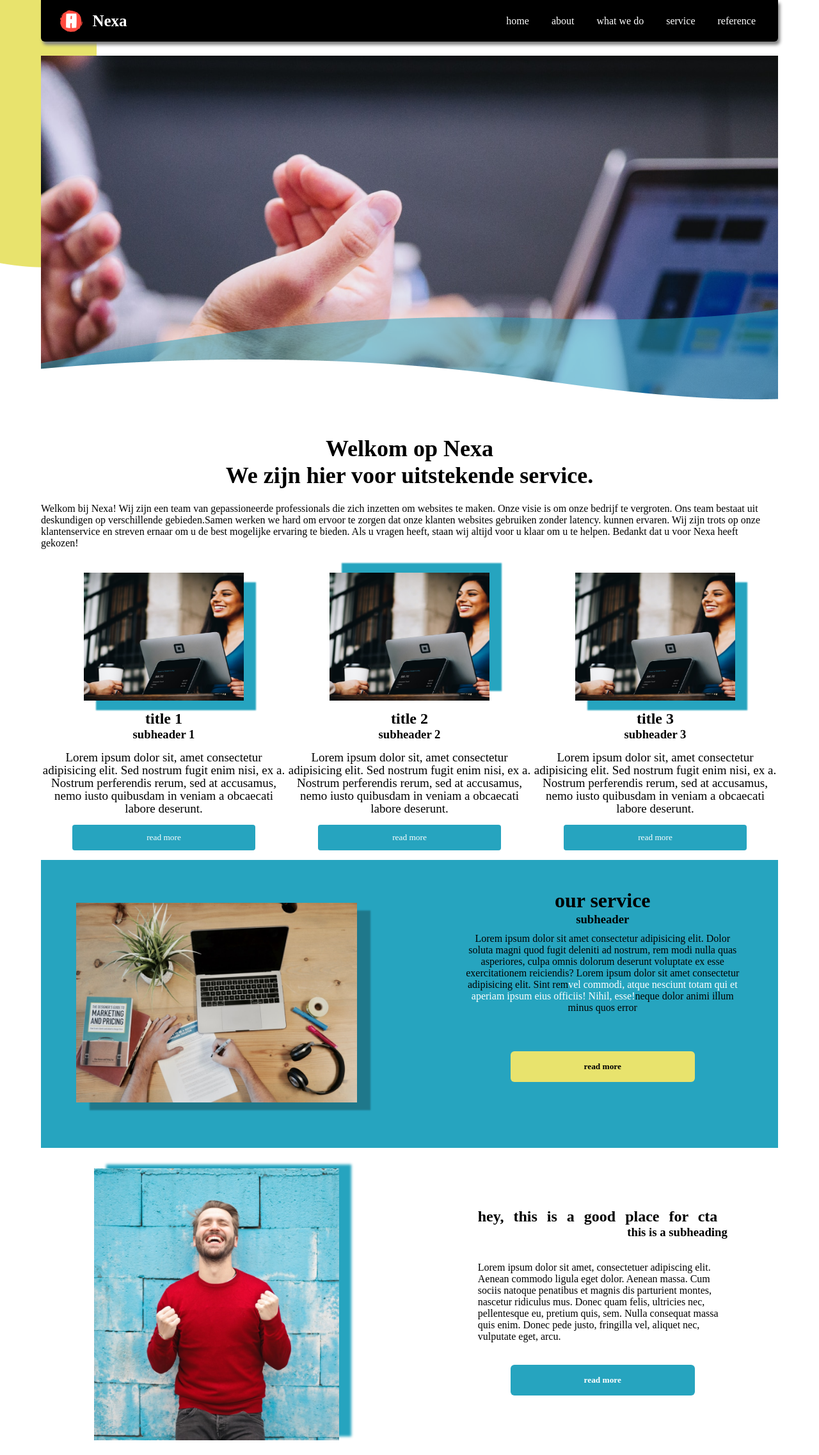
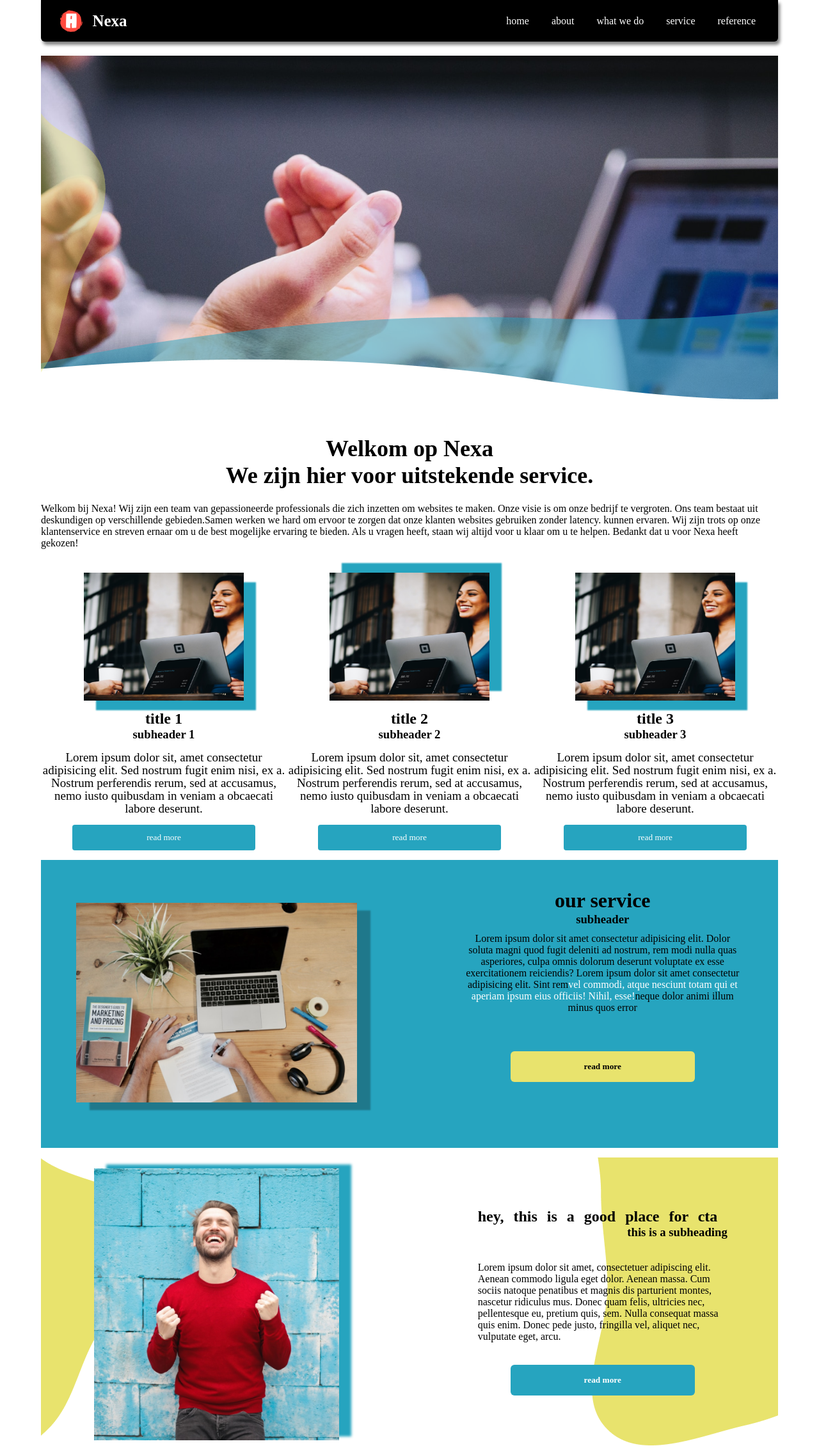
Before and after one commit to Y1lmaz-Ahmet/single-page-website-1, a React (Vite) app: page / in a window 1280 px wide. Shown: the whole page at 64% size. Built offline with nearby package versions, Linux system fonts and the light colour scheme; a web font is replaced by a local one.

Commit message:
css overflowing

```diff
--- a/src/hero-section/Hero.jsx
+++ b/src/hero-section/Hero.jsx
@@ -3,7 +3,9 @@ import "./HeroStyles.css";
 const About = () => {
   return (
     <div id='Hero'>
-      <div id='vector-image'></div>
+      <div id='vector-image'>
+        <img src='../../src/assets/vector2.png' alt='vector 1' />
+      </div>
     </div>
   );
 };
--- a/src/hero-section/HeroStyles.css
+++ b/src/hero-section/HeroStyles.css
@@ -7,15 +7,16 @@
 	background-image: url('../assets/Hero.png');
 	background-repeat: no-repeat;
 	background-position: center;
+	overflow: hidden;
 }
 
-#vector-image {
-	background-image: url('../assets/vector1.png');
-	background-repeat: no-repeat;
-	position: absolute;
-	top: 0px;
-	left: 0px;
-	height: 655px;
+#vector-image img:nth-last-child(1) {
+	transform: rotate(180deg);
+	margin-left: -50px;
+	margin-top: -10px;
+	height: 600px;
 	width: 150.83px;
-	z-index: -1;
+	z-index: 1;
+	overflow: hidden;
+	opacity: .4;
 }
--- a/src/reference/Reference.jsx
+++ b/src/reference/Reference.jsx
@@ -27,6 +27,16 @@ const Reference = () => {
           </article>
         </div>
       </div>
+      <img
+        src='../../src/assets/vector2.png'
+        alt=''
+        className='reference-vector-2'
+      />
+      <img
+        src='../../src/assets/vector3.png'
+        alt=''
+        className='reference-vector-3'
+      />
     </div>
   );
 };
--- a/src/reference/ReferenceStyles.css
+++ b/src/reference/ReferenceStyles.css
@@ -6,6 +6,8 @@
 	display: grid;
 	grid-template-columns: 1fr 1fr;
 	gap: 55px;
+	position: relative;
+	overflow: hidden;
 }
 
 .reference-left-grid {
@@ -53,6 +55,22 @@
 
 .reference-button button:hover {
 	background: #4fcae6;
+}
+
+.reference-vector-2 {
+	position: absolute;
+	left: -100px;
+	transform: rotate(180deg);
+	top: -120px;
+	z-index: -1;
+}
+
+.reference-vector-3 {
+	position: absolute;
+	right: -180px;
+	bottom: 0px;
+	transform: rotate(180deg);
+	z-index: -5;
 }
 
 @media screen and (max-width:980px) {
```
